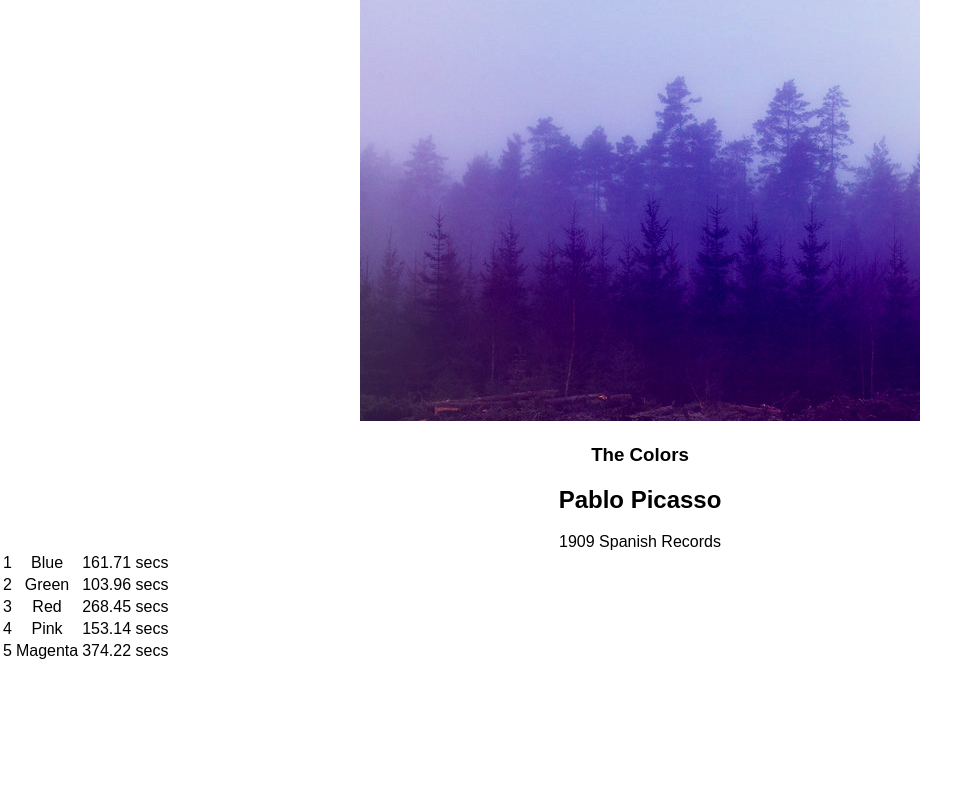
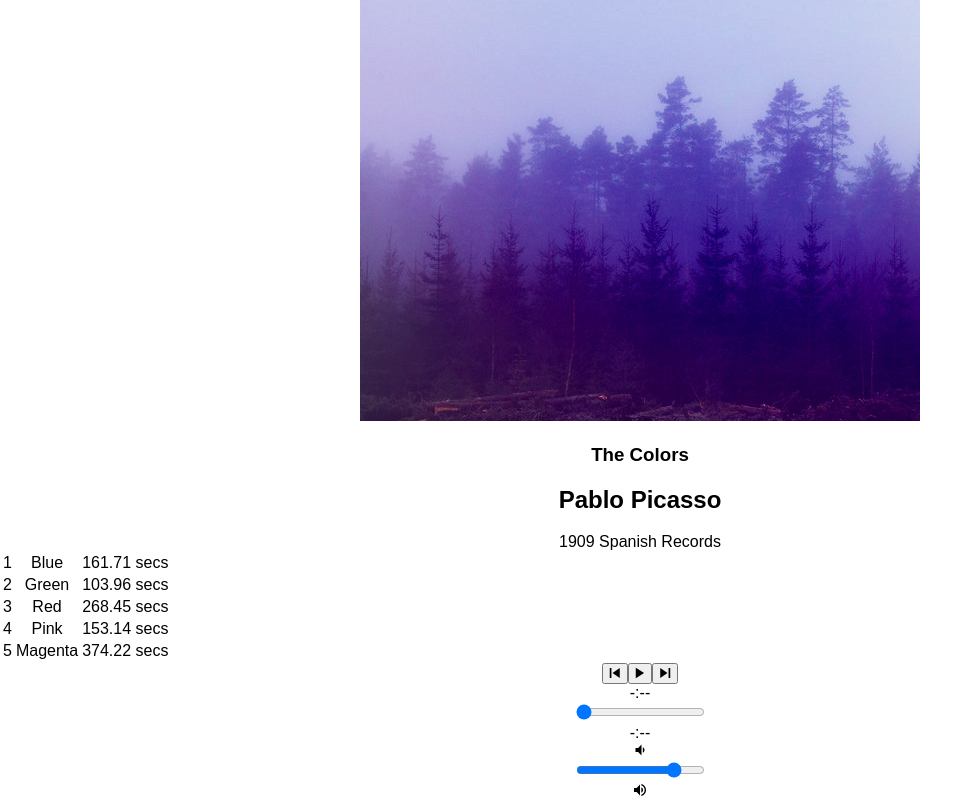
Before and after one commit to caittpayne/LYD-Music-App, a React (Create React App) app: page /album/the-colors in a window 1280 px wide. Shown: the part 237-1037 px from the top of the page, without its empty margins (0-980 px from the left). Before the commit the page ends 900 px from the top, so only its background shows below. Built offline with nearby package versions, Linux system fonts and the light colour scheme.

Commit message:
Audio control buttons added - checkpoint completed

```diff
--- a/src/components/Album.js
+++ b/src/components/Album.js
@@ -1,5 +1,6 @@
 import React, { Component } from 'react';
 import albumData from './../data/albums';
+import PlayerBar from './PlayerBar';
 
 class Album extends Component {
   constructor(props) {
@@ -71,6 +72,14 @@
       }
    }
 
+   handlePrevClick() {
+     const currentIndex = this.state.album.songs.findIndex(song => this.state.currentSong === song);
+     const newIndex = Math.max(0, currentIndex - 1);
+     const newSong = this.state.album.songs[newIndex];
+     this.setSong(newSong);
+     this.play();
+   }
+
   render() {
     return (
       <section className='album'>
@@ -100,6 +109,12 @@
           }
           </tbody>
         </table>
+        <PlayerBar
+          isPlaying={this.state.isPlaying}
+          currentSong={this.state.currentSong}
+          handleSongClick={() => this.handleSongClick(this.state.currentSong)}
+          handlePrevClick={() => this.handlePrevClick()}
+          />
       </section>
     );
   }
--- /dev/null
+++ b/src/components/PlayerBar.js
@@ -0,0 +1,33 @@
+import React, { Component } from 'react';
+
+class PlayerBar extends Component {
+  render() {
+    return(
+      <section className='player-bar'>
+        <section id='buttons'>
+          <button id='previous' onClick={this.props.handlePrevClick}>
+            <span className='ion-md-skip-backward'></span>
+          </button>
+          <button id='play-pause' onClick={this.props.handleSongClick}>
+            <span className={this.props.isPlaying ? 'ion-md-pause' : 'ion-md-play'}></span>
+          </button>
+          <button id='next'>
+            <span className='ion-md-skip-forward'></span>
+          </button>
+        </section>
+        <section id='time-control'>
+          <div className='current-time'>-:--</div>
+          <input type='range' className='seek-bar' value='0' />
+          <div className='total-time'>-:--</div>
+        </section>
+        <section id='volume-control'>
+          <div className='icon ion-md-volume-low'></div>
+          <input type='range' className='seek-bar' value='80' />
+          <div className='icon ion-md-volume-high'></div>
+        </section>
+      </section>
+    );
+  }
+}
+
+export default PlayerBar;
```
